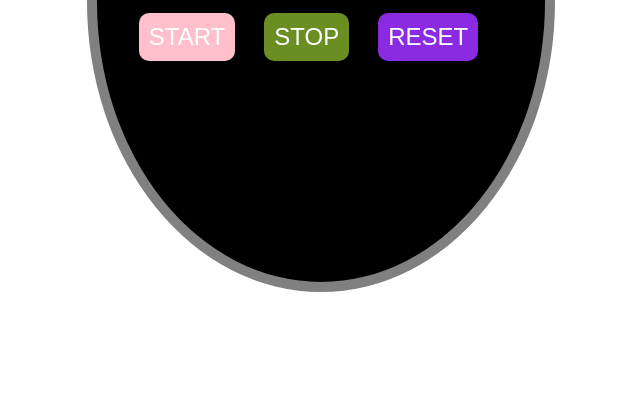
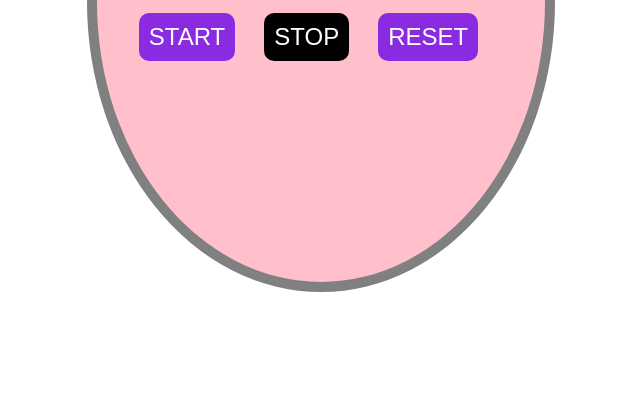
Before and after one commit to moditaranaa/Stopwatch, a plain HTML site: page index.html in a window 1280 px wide. Shown: the part 387-800 px from the top of the page, without its empty margins (319-959 px from the left). Drawn offline with Linux system fonts and the light colour scheme.

Commit message:
Update style.css

```diff
--- a/style.css
+++ b/style.css
@@ -31,12 +31,12 @@ button {
 }
 
 #start {
-    background-color: pink;
+    background-color: blueviolet;
     color: var(--fontColor);
 }
 
 #stop {
-    background-color: olivedrab;
+    background-color: black;
     color: var(--fontColor);
 }
 
@@ -46,7 +46,7 @@ button {
 }
 
 #stopWatch {
-    background-color: black;
+    background-color: pink;
     height: 70vh;
     width: 35vw;
     border-radius: 50%;
```
